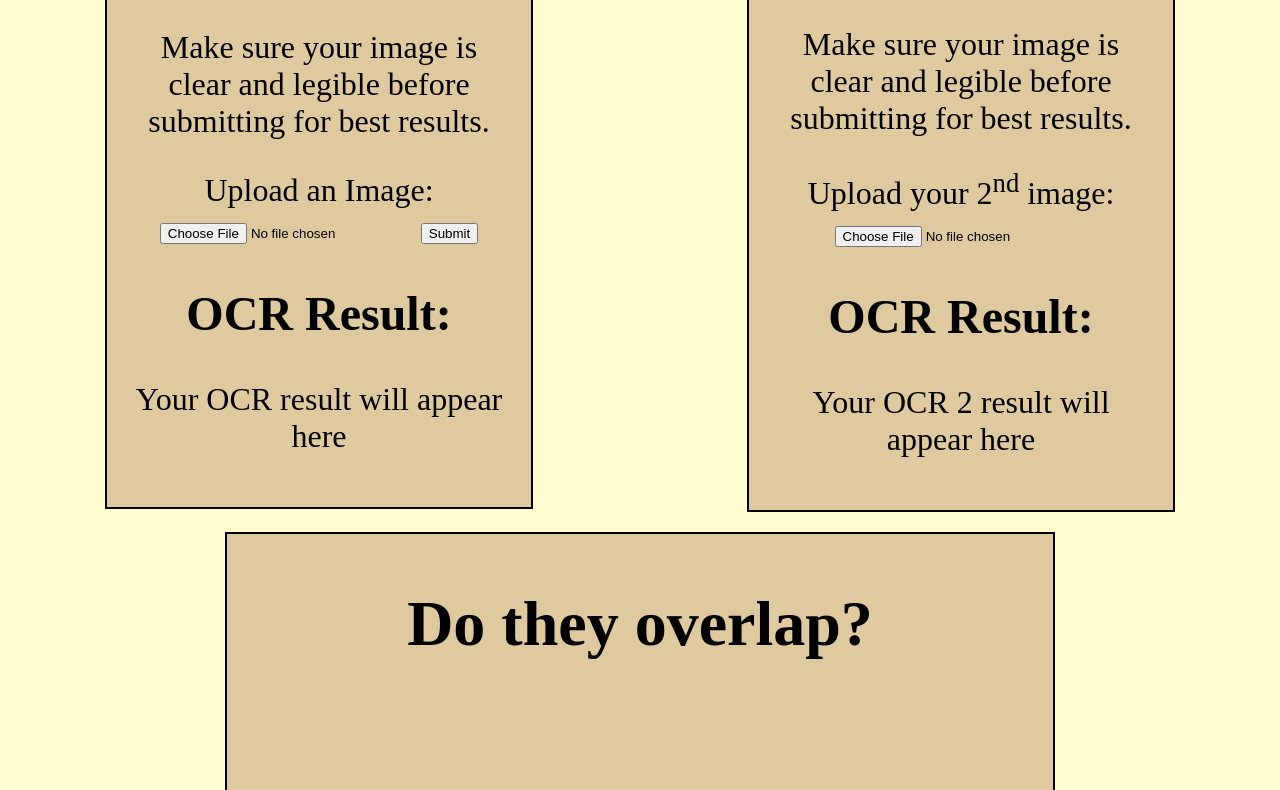
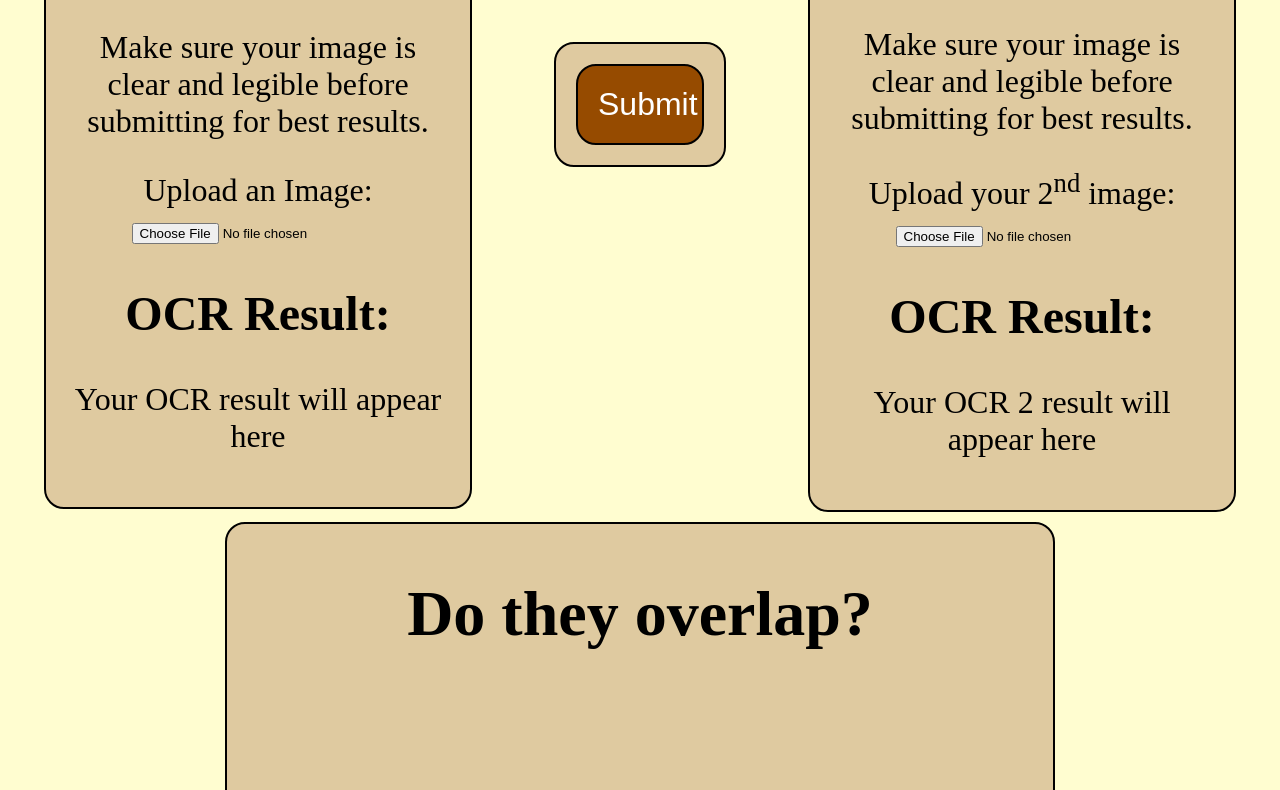
Before and after one commit to karatedg/pHARMacy, a website: page src/Drug_Reactions.html in a window 1280 px wide. Shown: the part 506-1296 px from the top of the page. Drawn offline with Linux system fonts and the light colour scheme; files whose address does not match are found by name.

Commit message:
styled the button to submit a bit

```diff
--- a/src/Drug_Reactions.html
+++ b/src/Drug_Reactions.html
@@ -24,7 +24,7 @@
             display: flex;
             flex-direction: row; /* Ensures horizontal alignment */
             justify-content: space-between; /* Makes sure boxes are spaced evenly */
-            gap: 20px; /* Adds space between the boxes */
+            gap: 10px; /* Adds space between the boxes */
             width: 100%; /* Make sure the container takes full width */
             flex-wrap: wrap; /* Allows boxes to wrap if there's not enough space */
         }
@@ -38,6 +38,7 @@
             padding: 20px;
             font-size: 24pt;
             text-align: center;
+            border-radius: 20px;
         }
 
         .fox {
@@ -49,6 +50,7 @@
             padding: 10px; /* Increased padding for better appearance */
             font-size: 24pt;
             text-align: center;
+            border-radius: 20px;
         }
 
         .footer {
@@ -56,6 +58,31 @@
             text-align: center;
             top: 000px;
             width: 100%;
+        }
+
+        #submitImage {
+            background-color: #964B00;
+            color: white;
+            border: 2px solid black;
+            margin: auto;
+            width: 10vw; /* Adjusted for better side-by-side layout */
+            height: auto;
+            padding: 20px;
+            font-size: 24pt;
+            text-align: center;
+            border-radius: 20px;
+        }
+
+        .button-container {
+            background-color: #DFCAA0;
+            border: 2px solid black;
+            margin: auto;
+            width: 10vw; /* Adjusted for better side-by-side layout */
+            height: auto;
+            padding: 20px;
+            font-size: 24pt;
+            text-align: center;
+            border-radius: 20px;
         }
     </style>
     <style>
@@ -87,10 +114,13 @@
             <form id="ocrForm">
                 <label for="imageFile">Upload an Image:</label>
                 <input type="file" id="imageFile" accept="image/*" required>
-                <button id="submitImage" type="button">Submit</button>
             </form>
             <h2>OCR Result:</h2>
             <p id="ocrText">Your OCR result will appear here</p>
+        </div>
+
+        <div class="button-container box">
+            <button id="submitImage" type="button">Submit</button>
         </div>
 
         <div class = "box">
```
